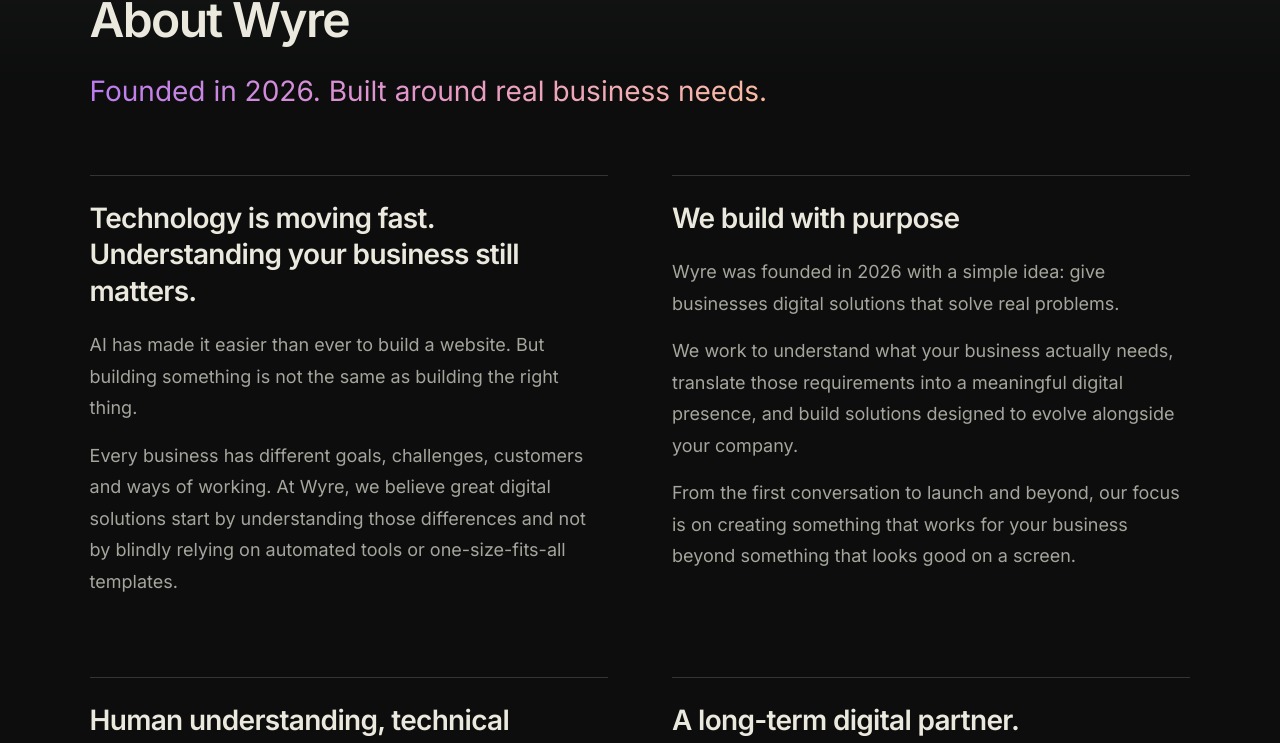
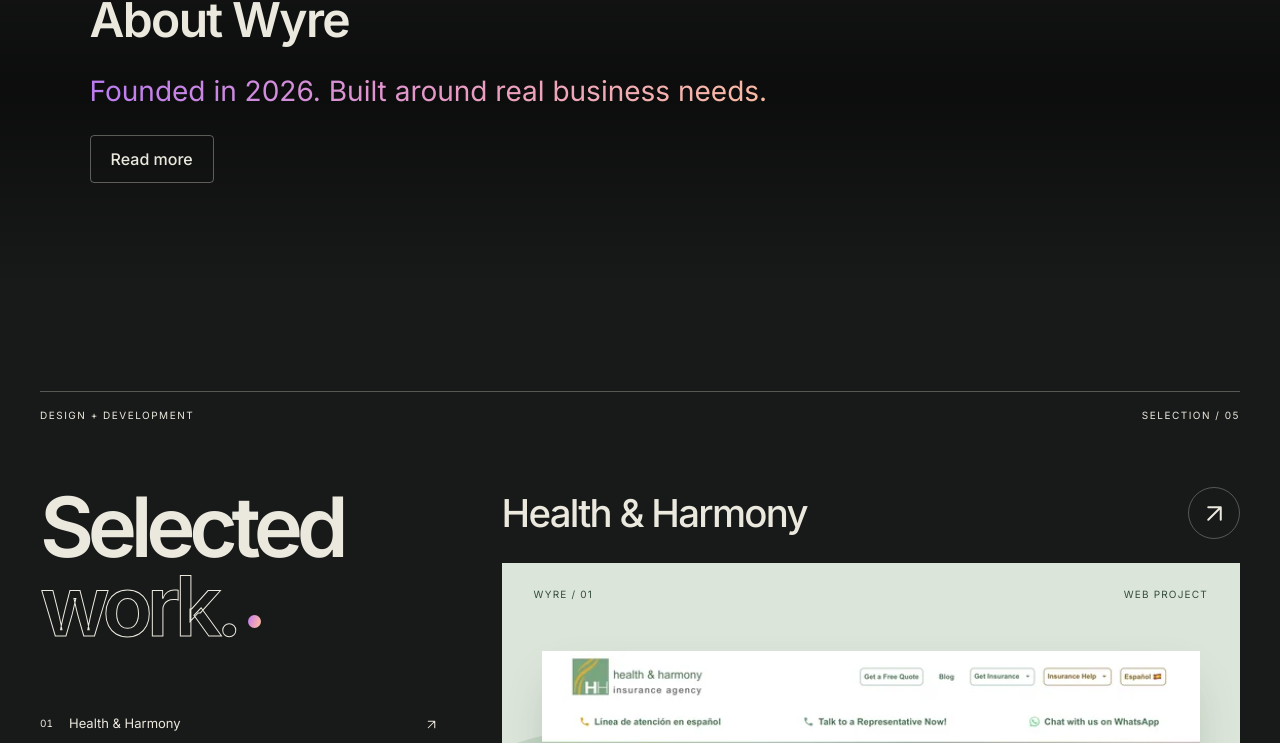
Before and after one commit to facubaratta/wyre, a React (Vite) app: page / in a window 1280 px wide. Shown: the part 2118-2861 px from the top of the page. Built offline with nearby package versions, Linux system fonts and the light colour scheme; a web font is replaced by a local one.

Commit message:
Expand About details on demand

```diff
--- a/src/i18n/messages.ts
+++ b/src/i18n/messages.ts
@@ -23,6 +23,7 @@ export const messages = {
     },
     about: {
       title: 'About Wyre',
+      readMore: 'Read more',
       intro: 'Founded in 2026. Built around real business needs.',
       blocks: [
         {
@@ -113,6 +114,7 @@ export const messages = {
     },
     about: {
       title: 'Sobre Wyre',
+      readMore: 'Leer más',
       intro:
         'Fundada en 2026. Pensada para las necesidades reales de cada negocio.',
       blocks: [
--- a/src/navigation/NavigationActions.tsx
+++ b/src/navigation/NavigationActions.tsx
@@ -35,6 +35,7 @@ function NavigationActions({ placement }: { placement: 'hero' | 'navbar' }) {
       <Button
         component="a"
         href="#about"
+        onClick={() => window.dispatchEvent(new Event('wyre:expand-about'))}
         sx={{
           display:
             placement === 'hero'
--- a/src/sections/About.tsx
+++ b/src/sections/About.tsx
@@ -1,5 +1,6 @@
+import { useEffect, useState } from 'react';
 import LinkArrow from '../brand/LinkArrow';
-import { Box, Button, Typography } from '@mui/material';
+import { Box, Button, Collapse, Typography } from '@mui/material';
 import { useLanguage } from '../i18n/LanguageContext';
 import { getWhatsAppUrl } from '../contact/contactUrls';
 import useOpenContact from '../contact/useOpenContact';
@@ -12,6 +13,13 @@ const backgroundGradient = `linear-gradient(to bottom, transparent, ${black} ${f
 export default function About() {
   const { copy, language } = useLanguage();
   const openContact = useOpenContact();
+  const [expanded, setExpanded] = useState(false);
+
+  useEffect(() => {
+    const expand = () => setExpanded(true);
+    window.addEventListener('wyre:expand-about', expand);
+    return () => window.removeEventListener('wyre:expand-about', expand);
+  }, []);
 
   return (
     <Box
@@ -52,7 +60,27 @@ export default function About() {
           >
             {copy.about.intro}
           </Typography>
+          {!expanded && (
+            <Button
+              aria-expanded={expanded}
+              aria-controls="about-details"
+              onClick={() => setExpanded(true)}
+              sx={{
+                mt: 3,
+                minHeight: 48,
+                px: 2.5,
+                border: '1px solid rgba(235,232,222,.35)',
+                color: 'text.primary',
+                fontSize: 16,
+                textTransform: 'none',
+              }}
+            >
+              {copy.about.readMore}
+            </Button>
+          )}
         </FadeIn>
+        <Collapse in={expanded} timeout={0}>
+          <Box id="about-details">
             <Box
               sx={{
                 display: 'grid',
@@ -121,6 +149,8 @@ export default function About() {
               <LinkArrow sx={{ ml: 1 }} />
             </Button>
           </Box>
+        </Collapse>
+      </Box>
     </Box>
   );
 }
```
Lines whose indentation alone changed are shown as unchanged.
